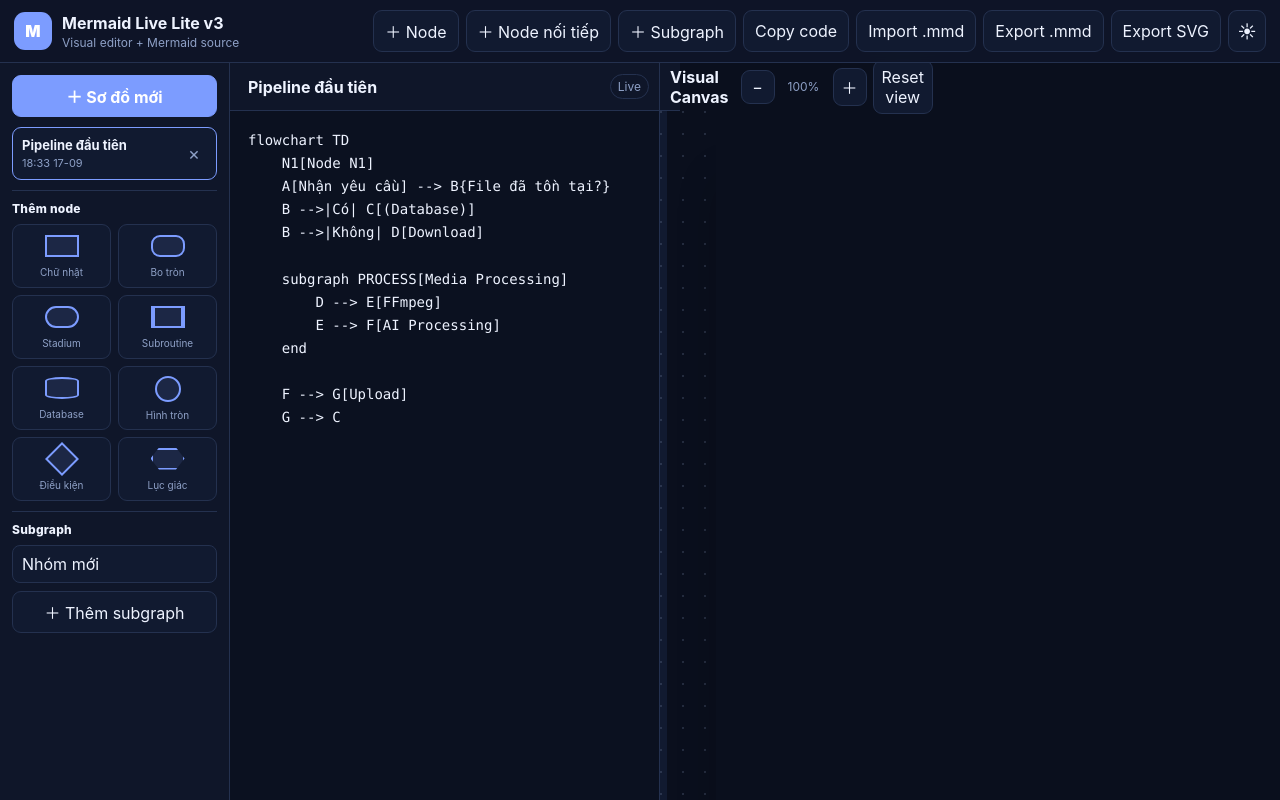
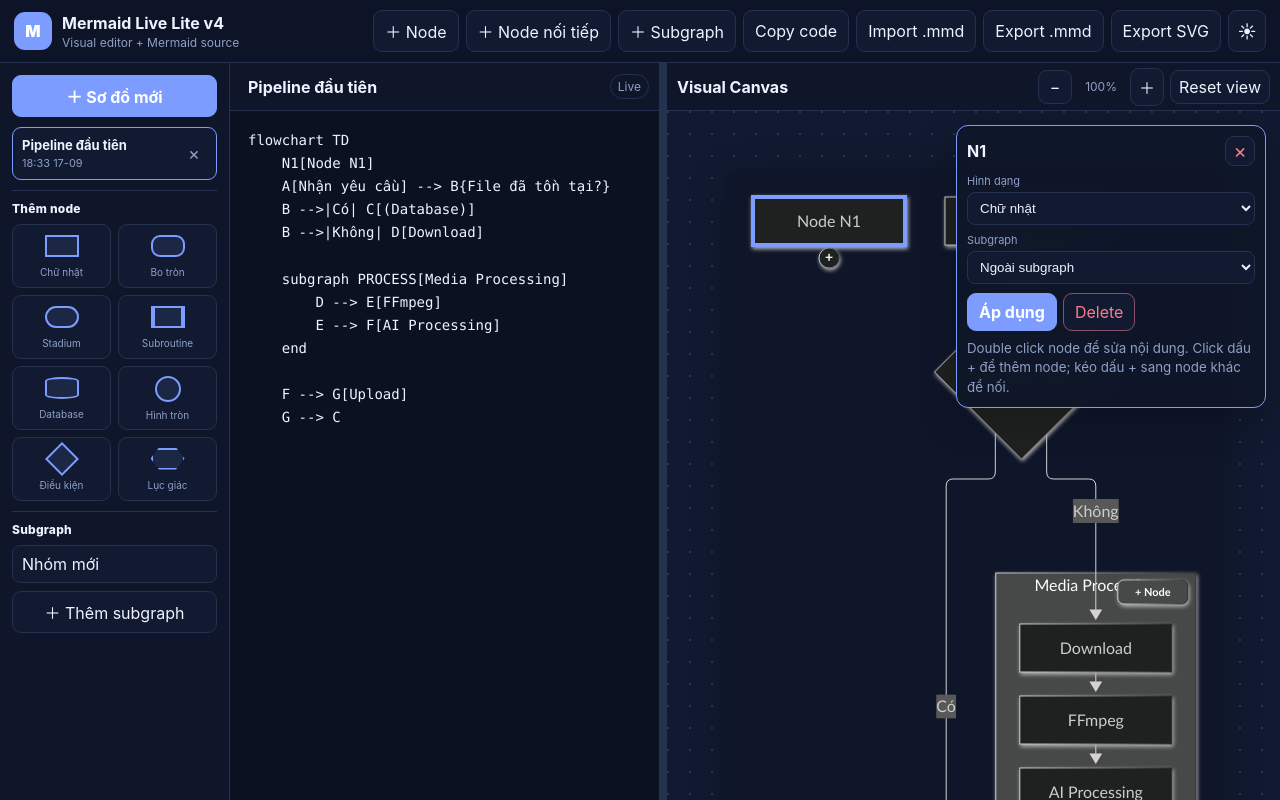
Before and after one commit to fuckdcma/DRAW-PIPLINE, a React (Vite) app: page / in a window 1280 px wide. Both pictures are taken after a click on the button "＋ Node". Shown: the top 800 px of the page. Built offline with nearby package versions, Linux system fonts and the light colour scheme.

Commit message:
Update App.jsx

```diff
--- a/src/App.jsx
+++ b/src/App.jsx
@@ -179,9 +179,35 @@ function moveNodeToSubgraph(code, nodeId, targetSubgraphId) {
     : insertAtRoot(output, `    ${declaration}`);
 }
 
-function addSubgraphToCode(code, subgraphId, title) {
-  const block = `\n    subgraph ${subgraphId}[${safeLabel(title)}]\n    end`;
+function addSubgraphToCode(code, subgraphId, title, defaultNodeId) {
+  const nodeId = defaultNodeId || "N1";
+  const block = `\n    subgraph ${subgraphId}[${safeLabel(title)}]\n        ${nodeSyntax(nodeId, "Untitled Node", "rect")}\n    end`;
   return `${code.trimEnd()}${block}\n`;
+}
+
+function addEdgeToCode(code, sourceId, targetId) {
+  if (!sourceId || !targetId || sourceId === targetId) return code;
+  const edgePattern = new RegExp(`(^|\n)\s*${escapeRegExp(sourceId)}\s*--+>\s*${escapeRegExp(targetId)}(?:\s|$)`, "m");
+  if (edgePattern.test(code)) return code;
+  return `${code.trimEnd()}\n    ${sourceId} --> ${targetId}\n`;
+}
+
+function removeNodeFromCode(code, nodeId) {
+  const sid = escapeRegExp(nodeId);
+  const lines = code.split("\n");
+  const nodeToken = new RegExp(`(^|[^A-Za-z0-9_-])${sid}([^A-Za-z0-9_-]|$)`);
+  const declarationOnly = new RegExp(`^\s*${sid}(?:\s*[\[({])`);
+
+  return lines
+    .filter((line) => {
+      if (!nodeToken.test(line)) return true;
+      // Delete all edges involving the node. This intentionally disconnects it.
+      if (/-->|---|==>|-.->|~~~/.test(line)) return false;
+      // Delete a standalone node declaration.
+      if (declarationOnly.test(line)) return false;
+      return true;
+    })
+    .join("\n");
 }
 
 function nextNodeId(code) {
@@ -218,17 +244,27 @@ function findNodeSubgraph(code, nodeId) {
 }
 
 function extractNodeId(element) {
-  const dataId = element.getAttribute("data-id") || element.dataset?.id;
-  if (dataId) return dataId;
+  const explicit =
+    element.getAttribute("data-id") ||
+    element.getAttribute("data-node-id") ||
+    element.getAttribute("data-node") ||
+    element.dataset?.id;
+  if (explicit) return explicit;
+
   const raw = element.id || "";
-  const flowchartMatch = raw.match(/^flowchart-(.+?)-\d+$/);
+  // Mermaid may prefix generated SVG ids with the render id. We only want
+  // the logical id between `flowchart-` and the final numeric occurrence id.
+  const flowchartMatch = raw.match(/(?:^|-)flowchart-(.+?)-\d+$/);
   if (flowchartMatch) return flowchartMatch[1];
-  const nodeMatch = raw.match(/^(.+?)-\d+$/);
-  return nodeMatch ? nodeMatch[1] : raw;
+  return raw;
 }
 
 function extractClusterId(element) {
-  return element.getAttribute("data-id") || element.dataset?.id || element.id || "";
+  const explicit = element.getAttribute("data-id") || element.dataset?.id;
+  if (explicit) return explicit;
+  const raw = element.id || "";
+  const match = raw.match(/(?:^|-)cluster-(.+)$/);
+  return match ? match[1] : raw;
 }
 
 export default function App() {
@@ -246,11 +282,14 @@ export default function App() {
   const [newSubgraphTitle, setNewSubgraphTitle] = useState("Nhóm mới");
   const [inlineEdit, setInlineEdit] = useState(null);
   const [view, setView] = useState({ x: 0, y: 0, scale: 1 });
+  const [editorWidth, setEditorWidth] = useState(430);
+  const [connectionDrag, setConnectionDrag] = useState(null);
   const renderSeq = useRef(0);
   const fileInput = useRef(null);
   const viewportRef = useRef(null);
   const canvasRef = useRef(null);
   const panRef = useRef(null);
+  const splitterRef = useRef(null);
 
   const active = useMemo(
     () => projects.find((p) => p.id === activeId) ?? projects[0],
@@ -308,6 +347,39 @@ export default function App() {
 
     return () => clearTimeout(timer);
   }, [active?.code, active?.id, theme]);
+
+
+  useEffect(() => {
+    const viewport = viewportRef.current;
+    if (!viewport) return;
+
+    const onWheel = (event) => {
+      // Native non-passive handler is required so Ctrl+wheel never reaches
+      // Chrome's page zoom while the pointer is inside the canvas.
+      event.preventDefault();
+      event.stopPropagation();
+
+      if (event.ctrlKey || event.metaKey) {
+        const delta = event.deltaY < 0 ? 0.1 : -0.1;
+        setView((v) => ({
+          ...v,
+          scale: Math.min(3, Math.max(0.25, Number((v.scale + delta).toFixed(2))))
+        }));
+        return;
+      }
+
+      if (event.shiftKey) {
+        const amount = event.deltaY || event.deltaX;
+        setView((v) => ({ ...v, x: v.x - amount }));
+        return;
+      }
+
+      setView((v) => ({ ...v, y: v.y - event.deltaY }));
+    };
+
+    viewport.addEventListener("wheel", onWheel, { passive: false });
+    return () => viewport.removeEventListener("wheel", onWheel);
+  }, [active?.id]);
 
   useEffect(() => {
     const canvas = canvasRef.current;
@@ -395,6 +467,103 @@ export default function App() {
 
   useEffect(() => {
     const canvas = canvasRef.current;
+    const viewport = viewportRef.current;
+    if (!canvas || !viewport || !svg) return;
+
+    canvas.querySelectorAll("g.visual-connect-handle").forEach((el) => el.remove());
+    if (selected?.type !== "node") return;
+
+    const node = Array.from(canvas.querySelectorAll("g.node")).find(
+      (el) => extractNodeId(el) === selected.id
+    );
+    if (!node) return;
+
+    let box;
+    try {
+      box = node.getBBox();
+    } catch {
+      return;
+    }
+
+    const ns = "http://www.w3.org/2000/svg";
+    const handle = document.createElementNS(ns, "g");
+    handle.setAttribute("class", "visual-connect-handle");
+    handle.setAttribute("transform", `translate(${box.x + box.width / 2}, ${box.y + box.height + 13})`);
+    handle.setAttribute("role", "button");
+    handle.setAttribute("aria-label", "Click để thêm node nối tiếp, hoặc kéo tới node khác để nối");
+
+    const circle = document.createElementNS(ns, "circle");
+    circle.setAttribute("r", "10");
+    const plus = document.createElementNS(ns, "text");
+    plus.setAttribute("x", "0");
+    plus.setAttribute("y", "4");
+    plus.setAttribute("text-anchor", "middle");
+    plus.textContent = "+";
+    handle.append(circle, plus);
+
+    const stopClick = (event) => {
+      event.preventDefault();
+      event.stopPropagation();
+    };
+    handle.addEventListener("click", stopClick);
+    handle.addEventListener("dblclick", stopClick);
+
+    const onPointerDown = (event) => {
+      if (event.button !== 0) return;
+      event.preventDefault();
+      event.stopPropagation();
+
+      const viewportRect = viewport.getBoundingClientRect();
+      const handleRect = handle.getBoundingClientRect();
+      const x1 = handleRect.left + handleRect.width / 2 - viewportRect.left;
+      const y1 = handleRect.top + handleRect.height / 2 - viewportRect.top;
+      const startClientX = event.clientX;
+      const startClientY = event.clientY;
+
+      setConnectionDrag({ sourceId: selected.id, x1, y1, x2: x1, y2: y1 });
+
+      const onMove = (moveEvent) => {
+        setConnectionDrag((current) => current ? {
+          ...current,
+          x2: moveEvent.clientX - viewportRect.left,
+          y2: moveEvent.clientY - viewportRect.top
+        } : current);
+      };
+
+      const onUp = (upEvent) => {
+        window.removeEventListener("pointermove", onMove);
+        window.removeEventListener("pointerup", onUp);
+        setConnectionDrag(null);
+
+        const distance = Math.hypot(upEvent.clientX - startClientX, upEvent.clientY - startClientY);
+        const hit = document.elementFromPoint(upEvent.clientX, upEvent.clientY);
+        const targetNode = hit?.closest?.("g.node");
+        const targetId = targetNode ? extractNodeId(targetNode) : "";
+
+        if (targetId && targetId !== selected.id) {
+          updateCode(addEdgeToCode(active.code, selected.id, targetId));
+          return;
+        }
+
+        // A simple click on the + handle creates a new connected node.
+        if (distance < 8) addNode(true, "rect");
+      };
+
+      window.addEventListener("pointermove", onMove);
+      window.addEventListener("pointerup", onUp, { once: true });
+    };
+
+    handle.addEventListener("pointerdown", onPointerDown);
+    node.appendChild(handle);
+
+    return () => {
+      handle.removeEventListener("pointerdown", onPointerDown);
+      handle.remove();
+    };
+  }, [selected, svg, active?.code]);
+
+  useEffect(() => {
+    const canvas = canvasRef.current;
     if (!canvas || !svg) return;
 
     canvas.querySelectorAll("g.node").forEach((el) => {
@@ -446,13 +615,27 @@ export default function App() {
         addNodeToSubgraph(group.id, "rect");
       };
       btn.addEventListener("click", run);
-      btn.addEventListener("dblclick", run);
       btn.addEventListener("keydown", (event) => {
         if (event.key === "Enter" || event.key === " ") run(event);
       });
       cluster.appendChild(btn);
     });
   }, [svg, active?.visual, active?.code, subgraphs]);
+
+  useEffect(() => {
+    const viewport = viewportRef.current;
+    if (!viewport) return;
+    const onKeyDown = (event) => {
+      const tag = event.target?.tagName?.toLowerCase();
+      if (tag === "input" || tag === "textarea" || tag === "select" || event.target?.isContentEditable) return;
+      if ((event.key === "Delete" || event.key === "Backspace") && selected?.type === "node") {
+        event.preventDefault();
+        deleteSelectedNode();
+      }
+    };
+    viewport.addEventListener("keydown", onKeyDown);
+    return () => viewport.removeEventListener("keydown", onKeyDown);
+  }, [selected, active?.code]);
 
   function updateActive(patch) {
     if (!active) return;
@@ -577,9 +760,22 @@ export default function App() {
     updateCode(code);
   }
 
+  function deleteSelectedNode() {
+    if (selected?.type !== "node") return;
+    const nodeId = selected.id;
+    const code = removeNodeFromCode(active.code, nodeId);
+    const visual = active.visual || {};
+    const nodeSizes = { ...(visual.nodeSizes || {}) };
+    delete nodeSizes[nodeId];
+    updateActive({ code, visual: { ...visual, nodeSizes } });
+    setSelected(null);
+    setInlineEdit(null);
+  }
+
   function addSubgraph() {
     const sgId = nextSubgraphId(active.code);
-    updateCode(addSubgraphToCode(active.code, sgId, newSubgraphTitle || sgId));
+    const nodeId = nextNodeId(active.code);
+    updateCode(addSubgraphToCode(active.code, sgId, newSubgraphTitle || sgId, nodeId));
     setSelected({ type: "subgraph", id: sgId });
     setNodeTarget(sgId);
     setNewSubgraphTitle("Nhóm mới");
@@ -591,20 +787,6 @@ export default function App() {
 
   function resetView() {
     setView({ x: 0, y: 0, scale: 1 });
-  }
-
-  function handleWheel(event) {
-    event.preventDefault();
-    if (event.ctrlKey || event.metaKey) {
-      const factor = event.deltaY < 0 ? 0.1 : -0.1;
-      zoomBy(factor);
-      return;
-    }
-    if (event.shiftKey) {
-      setView((v) => ({ ...v, x: v.x - (event.deltaY || event.deltaX) }));
-      return;
-    }
-    setView((v) => ({ ...v, y: v.y - event.deltaY }));
   }
 
   function handlePointerDown(event) {
@@ -625,6 +807,25 @@ export default function App() {
     panRef.current = null;
   }
 
+  function handleSplitterPointerDown(event) {
+    event.preventDefault();
+    const startX = event.clientX;
+    const startWidth = editorWidth;
+    const target = event.currentTarget;
+    target.setPointerCapture?.(event.pointerId);
+
+    const onMove = (moveEvent) => {
+      const width = Math.max(280, Math.min(900, startWidth + moveEvent.clientX - startX));
+      setEditorWidth(width);
+    };
+    const onUp = () => {
+      window.removeEventListener("pointermove", onMove);
+      window.removeEventListener("pointerup", onUp);
+    };
+    window.addEventListener("pointermove", onMove);
+    window.addEventListener("pointerup", onUp, { once: true });
+  }
+
   if (!active) return null;
 
   return (
@@ -632,7 +833,7 @@ export default function App() {
       <header className="topbar">
         <div className="brand">
           <div className="brand-mark">M</div>
-          <div><strong>Mermaid Live Lite v3</strong><span>Visual editor + Mermaid source</span></div>
+          <div><strong>Mermaid Live Lite v4</strong><span>Visual editor + Mermaid source</span></div>
         </div>
 
         <div className="toolbar">
@@ -648,7 +849,7 @@ export default function App() {
         </div>
       </header>
 
-      <main className="workspace">
+      <main className="workspace" style={{ "--editor-width": `${editorWidth}px` }}>
         <aside className="sidebar">
           <button className="new-project" onClick={createProject}>＋ Sơ đồ mới</button>
           <div className="project-list">
@@ -687,6 +888,14 @@ export default function App() {
           {error && <div className="error-box"><strong>Mermaid không render được</strong><pre>{error}</pre></div>}
         </section>
 
+        <div
+          className="pane-splitter"
+          ref={splitterRef}
+          onPointerDown={handleSplitterPointerDown}
+          title="Kéo để thay đổi chiều rộng vùng code"
+          aria-label="Resize code editor"
+        />
+
         <section className="preview-pane">
           <div className="pane-header visual-header">
             <strong>Visual Canvas</strong>
@@ -701,7 +910,7 @@ export default function App() {
           <div
             className="preview-scroll visual-viewport"
             ref={viewportRef}
-            onWheel={handleWheel}
+            tabIndex={0}
             onContextMenu={(e) => e.preventDefault()}
             onPointerDown={handlePointerDown}
             onPointerMove={handlePointerMove}
@@ -715,6 +924,45 @@ export default function App() {
             >
               {svg ? <div className="diagram" dangerouslySetInnerHTML={{ __html: svg }} /> : <div className="empty-state">Nhập Mermaid code để render sơ đồ.</div>}
             </div>
+
+            {connectionDrag && (
+              <svg className="connection-preview" aria-hidden="true">
+                <line
+                  x1={connectionDrag.x1}
+                  y1={connectionDrag.y1}
+                  x2={connectionDrag.x2}
+                  y2={connectionDrag.y2}
+                />
+              </svg>
+            )}
+
+            {selected?.type === "node" && (
+              <div className="node-popover" onPointerDown={(e) => e.stopPropagation()}>
+                <div className="node-popover-head">
+                  <strong>{selected.id}</strong>
+                  <button className="delete-node-button" onClick={deleteSelectedNode} title="Xóa node">×</button>
+                </div>
+                <label>Hình dạng
+                  <select value={nodeShape} onChange={(e) => setNodeShape(e.target.value)}>
+                    {SHAPES.map((shape) => <option key={shape.value} value={shape.value}>{shape.label}</option>)}
+                  </select>
+                </label>
+                <label>Subgraph
+                  <select value={nodeTarget} onChange={(e) => setNodeTarget(e.target.value)}>
+                    <option value="">Ngoài subgraph</option>
+                    {subgraphs.map((group) => <option key={group.id} value={group.id}>{group.title}</option>)}
+                  </select>
+                </label>
+                <div className="node-popover-actions">
+                  <button className="primary" onClick={applyNodeChanges}>Áp dụng</button>
+                  {nodeTarget && <button onClick={() => moveSelectedTo(nodeTarget)}>ADD</button>}
+                  {findNodeSubgraph(active.code, selected.id) && <button onClick={() => moveSelectedTo("")}>Remove</button>}
+                  <button className="danger-soft" onClick={deleteSelectedNode}>Delete</button>
+                </div>
+                <small>Double click node để sửa nội dung. Click dấu + để thêm node; kéo dấu + sang node khác để nối.</small>
+              </div>
+            )}
+
             {inlineEdit && (
               <div className="inline-node-editor" style={{ left: inlineEdit.x, top: inlineEdit.y }}>
                 <input
@@ -750,6 +998,7 @@ export default function App() {
                   <button onClick={() => moveSelectedTo(nodeTarget)} disabled={!nodeTarget}>ADD vào subgraph</button>
                   {findNodeSubgraph(active.code, selected.id) && <button className="danger-soft" onClick={() => moveSelectedTo("")}>Remove khỏi subgraph</button>}
                   <button onClick={() => addNode(true, "rect")}>Thêm node nối tiếp</button>
+                  <button className="danger-soft" onClick={deleteSelectedNode}>Delete node</button>
                 </div>
               </div>
             ) : selected?.type === "subgraph" ? (
```
